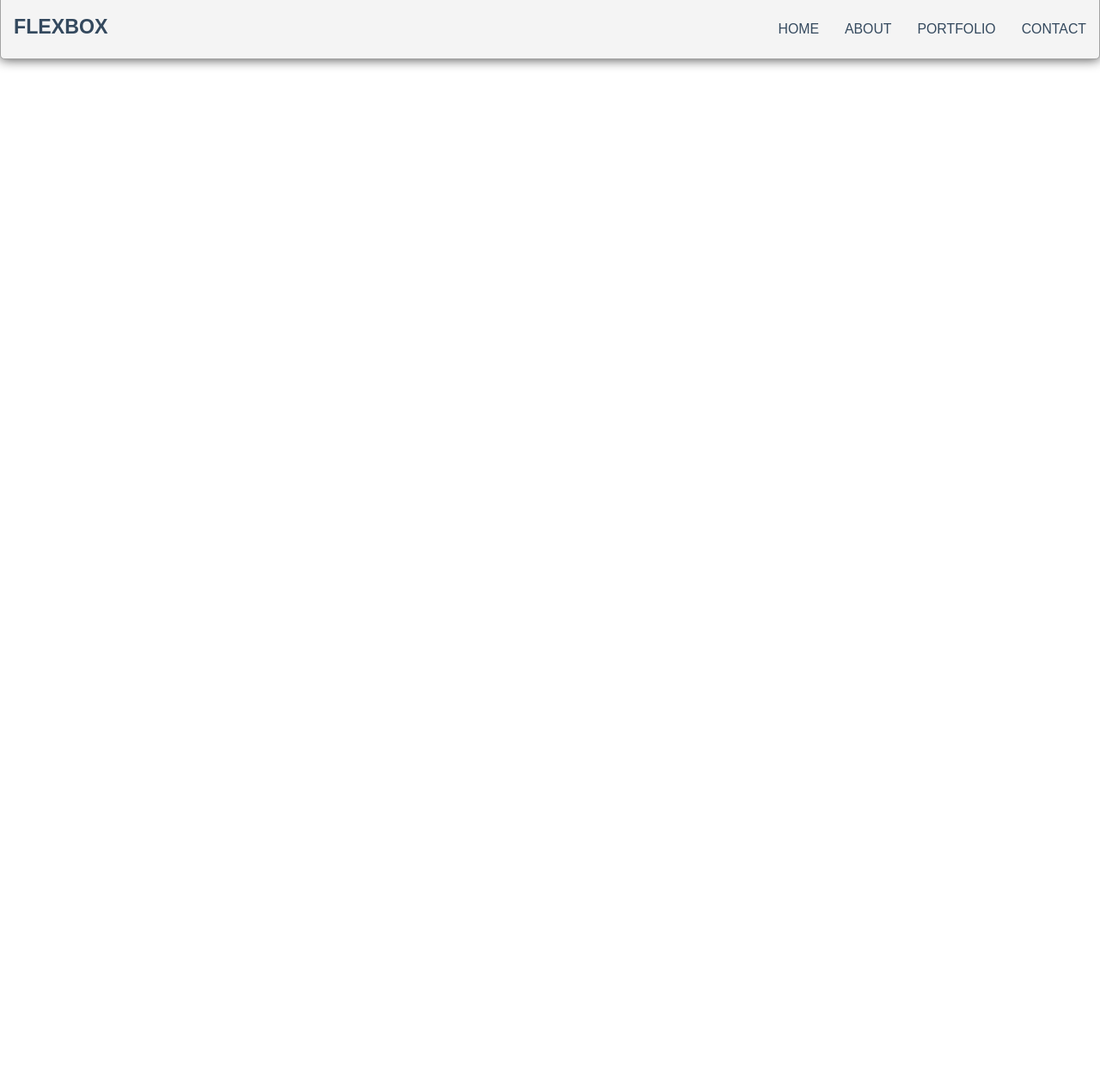
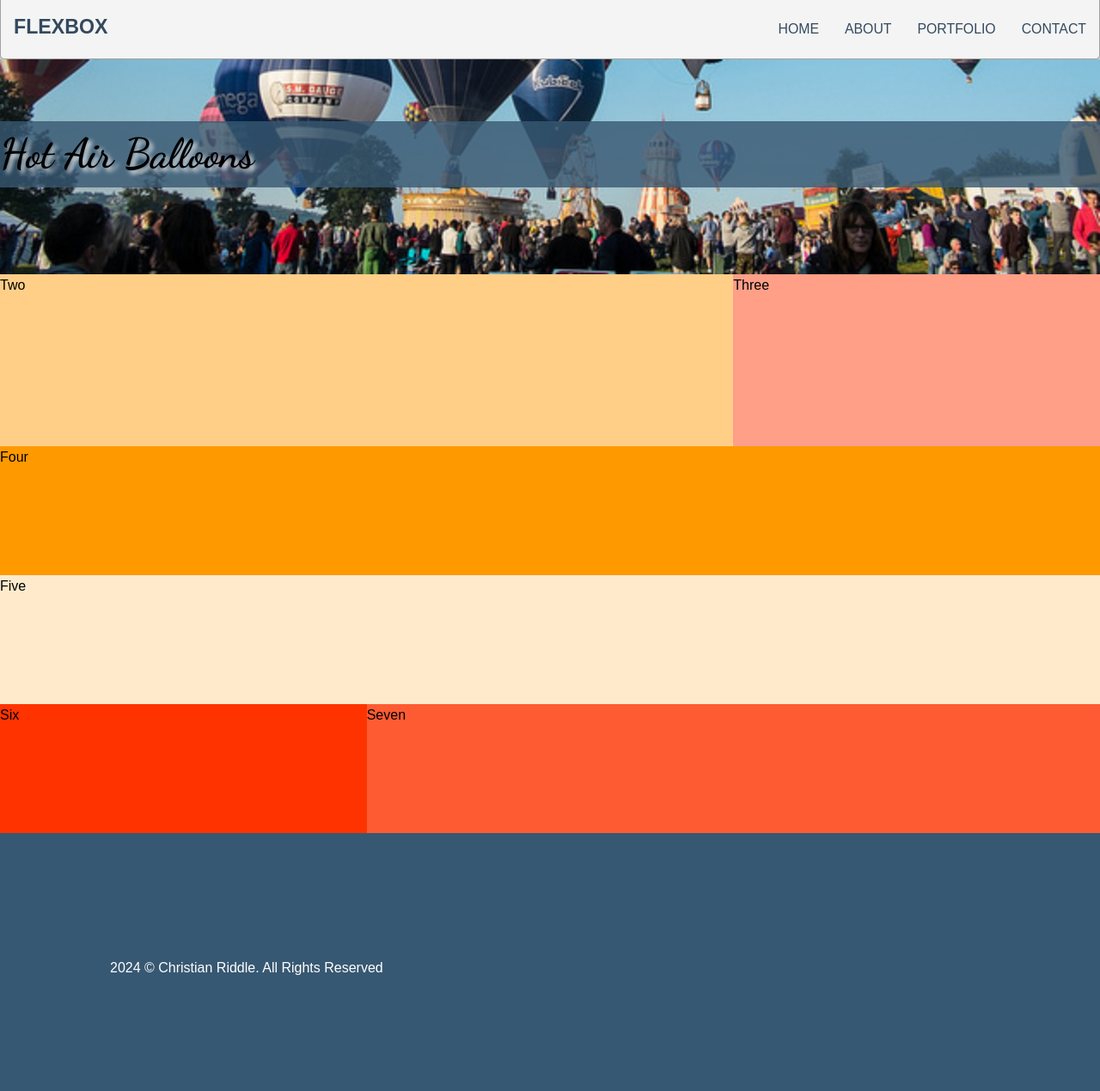
Before and after one commit to Riddle6/HalloweenProject, a plain HTML site: page flexboxAndGrid.html in a window 1280 px wide. Shown: the part 6-1275 px from the top of the page at 86% size. Before the commit the page ends 800 px from the top, so only its background shows below. Drawn offline with Linux system fonts and the light colour scheme.

Commit message:
css grid update

```diff
--- a/css/flexAndGrid.css
+++ b/css/flexAndGrid.css
@@ -1,3 +1,11 @@
+/********* Font Families **********/
+@import url('https://fonts.googleapis.com/css2?family=Dancing+Script:wght@400..700&family=Roboto:ital,wght@0,100;0,300;0,400;0,500;0,700;0,900;1,100;1,300;1,400;1,500;1,700;1,900&display=swap');
+/**********************************
+font-family: "Roboto", sans-serif;
+font-family: "Dancing Script", cursive;
+************************************/
+
+
 * {
     box-sizing: border-box;
 }
@@ -64,9 +72,64 @@ a {
     border-radius: 5px;
 }
 
+img {
+    max-width: 100%;
+}
+
 /* ==========================
     Media Queries
 ========================= */
+.container {
+    display: grid;
+}
+
+.one {
+    min-height: 250px;
+    background-image: url(../images/balloons.jpg);
+    background-repeat: no-repeat;
+    background-size: cover;
+    background-position-x: center;
+    background-position-y: bottom;
+}
+
+.one h1 {
+    font-family: "Dancing Script", cursive;
+    font-size: 3em;
+    text-shadow: 4px 4px 5px #e0e2e3;
+    margin-top: 1.5em;
+    background-color: #375872cc;
+}
+
+.two {
+    background-color: #f907;
+    min-height: 150px;
+}
+
+.three {
+    background-color: #f307;
+    min-height: 150px;
+}
+
+.four {
+    background-color: #f90;
+    min-height: 150px;
+}
+
+.five {
+    background-color: #f903;
+    min-height: 150px;
+}
+
+.six {
+    background-color: #f30;
+    min-height: 150px;
+}
+
+.seven {
+    background-color: #f30c;
+    min-height: 150px;
+}
+
 
 /* Tablet Media Query ***********/
 @media (min-width: 769px) {
@@ -86,6 +149,41 @@ a {
         }
     }
 
+    .container {
+        grid-template-columns: 1fr 1fr;
+        grid-auto-rows: minmax(100px, auto)
+    }
+
+    .one {
+        grid-column: 1 / 3;
+    }
+
+    .two {
+        grid-column: 1 / 2;
+        grid-row: 2 / 4;
+    }
+
+    .three {
+        grid-column: 2 / 3;
+        grid-row: 2 / 4;
+    }
+
+    .four {
+        grid-column: 1 / 3
+    }
+
+    .five {
+        grid-column: 1 / 3;
+    }
+
+    .six {
+        grid-column: 1 / 2;
+    }
+
+    .seven {
+        grid-column: 2 / 3;
+    }
+
 } /* End of Tablet Media Query */
 
 /* Desktop Media Query ************/
@@ -94,4 +192,45 @@ a {
         flex-direction: row;
         justify-content: space-between;
     }
+
+    .container {
+        grid-template-columns: 1fr 1fr 1fr;
+    }
+
+    .one {
+        grid-column: 1 / 4;
+    }
+
+    .two {
+        grid-column: 1 / 3;
+    }
+
+    .three {
+        grid-column: 3 / 4;
+    }
+
+    .four {
+        grid-column-start: 1;
+        grid-column-end: 4;
+    }
+
+    .five {
+        grid-column: 1 / 4;
+    }
+
+    .six {
+        grid-column: 1 / 2;
+    }
+
+    .seven {
+        grid-column: 2 / 4;
+    }
+} /* End of Desktop Media Query */
+
+.pgFooter {
+    margin: 0;
+    padding: 10%;
+    background-color: #375872;
+    color: white;
+    height: 300px;
 }
--- a/flexboxAndGrid.html
+++ b/flexboxAndGrid.html
@@ -4,7 +4,7 @@
     <meta charset="UTF-8">
     <meta name="viewport" content="width=device-width, initial-scale=1.0">
     <link rel="stylesheet" href="css/flexAndGrid.css">
-    <title>Document</title>
+    <title>Flexbox &amp; Grid</title>
 </head>
 <body>
     <header class="header">
@@ -25,5 +25,28 @@
         </ul>
 
     </header>
+    <div class="container">
+
+        <div class="one">
+            <h1>Hot Air Balloons</h1>
+        </div>
+
+        <div class="two">Two</div>
+
+        <div class="three">Three</div>
+
+        <div class="four">Four</div>
+
+        <div class="five">Five</div>
+
+        <div class="six">Six</div>
+
+        <div class="seven">Seven</div>
+
+    </div>
+
+    <footer class="pgFooter">
+        <p>2024 &copy; Christian Riddle. All Rights Reserved</p>
+    </footer>
 </body>
 </html>
```
